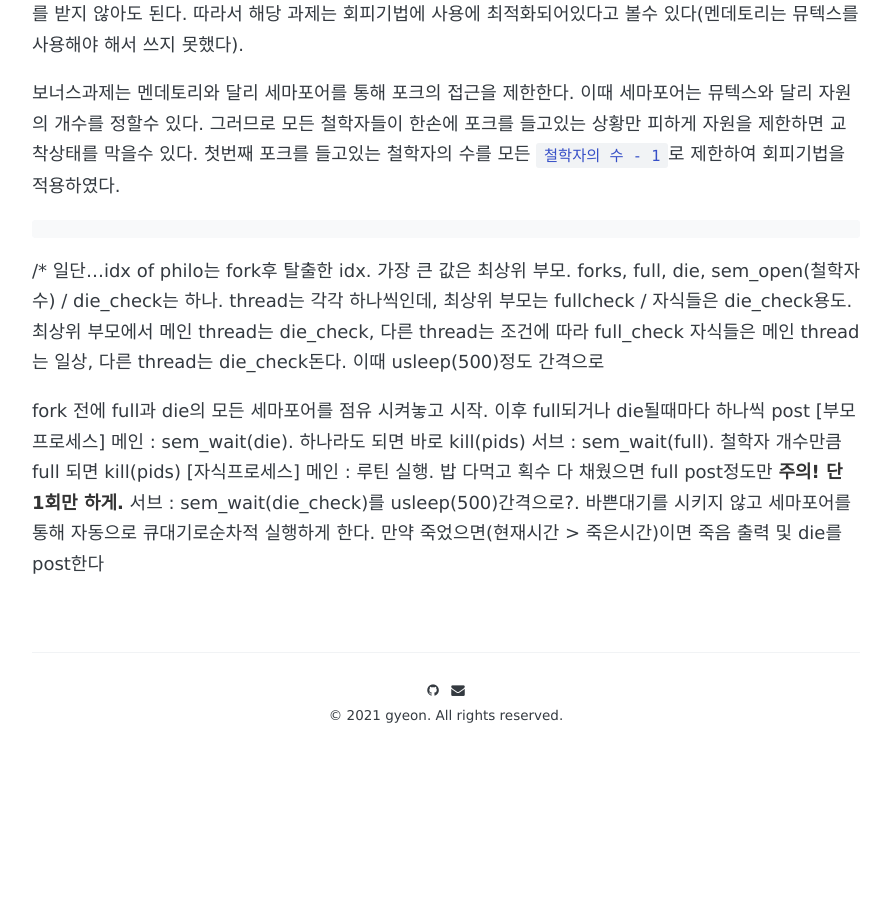
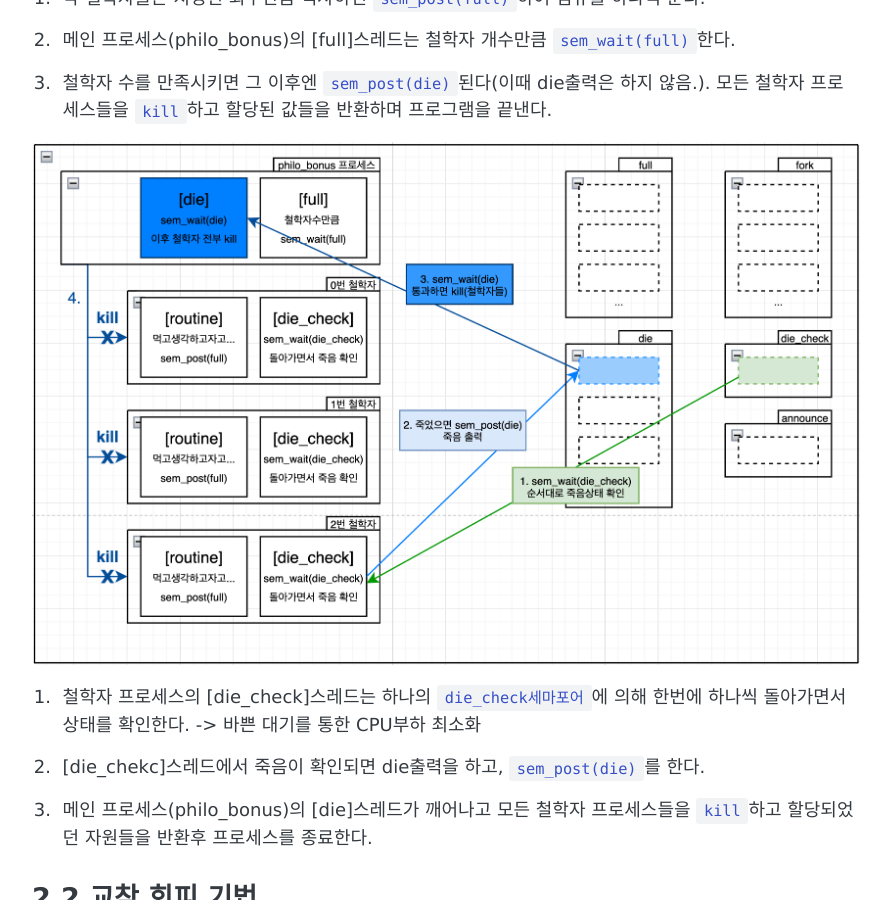
Before and after one commit to gyujun9403/gyujun9403.github.io, a Jekyll site: the page built from _posts/2022-02-22-philo-how to make.md, in a window 1280 px wide and 900 px high, scrolled down 6099 px. Shown: the whole window, without its empty margins (194-1085 px from the left). Built offline with Jekyll 4.4.1, drawn with Linux system fonts in a browser that asks for light colours; some web fonts are replaced; comment, search, counter and statistics services are not loaded; before the commit the page ends 6915 px from its top, so only the background shows below that; some of the changed text lies outside the part shown.

Commit message:
멘데토리 이미지 및 구현방식 수정

````diff
--- a/_posts/2022-02-22-philo-how to make.md
+++ b/_posts/2022-02-22-philo-how to make.md
@@ -85,23 +104,3 @@ share: true
  해당과제는 각 프로세스(철학자)가 요구하는 자원의 개수가 정해져있고 변하지 않으므로, 각 스레드들에게 정보를 받지 않아도 된다. 따라서 해당 과제는 회피기법에 사용에 최적화되어있다고 볼수 있다(멘데토리는 뮤텍스를 사용해야 해서 쓰지 못했다).
 
 보너스과제는 멘데토리와 달리 세마포어를 통해 포크의 접근을 제한한다. 이때 세마포어는 뮤텍스와 달리 자원의 개수를 정할수 있다. 그러므로 모든 철학자들이 한손에 포크를 들고있는 상황만 피하게 자원을 제한하면 교착상태를 막을수 있다. 첫번째 포크를 들고있는 철학자의 수를 모든 `철학자의 수 - 1`로 제한하여 회피기법을 적용하였다.
-```c
-```
-
-
-
-/*
-일단...idx of philo는 fork후 탈출한 idx. 가장 큰 값은 최상위 부모.
-forks, full, die, sem_open(철학자 수) / die_check는 하나.
-thread는 각각 하나씩인데, 최상위 부모는 fullcheck / 자식들은 die_check용도.
-	최상위 부모에서 메인 thread는 die_check, 다른 thread는 조건에 따라 full_check
-	자식들은 메인 thread는 일상, 다른 thread는 die_check돈다. 이때 usleep(500)정도 간격으로
-
-fork 전에 full과 die의 모든 세마포어를 점유 시켜놓고 시작. 이후 full되거나 die될때마다 하나씩 post
-[부모 프로세스]
-	메인 : sem_wait(die). 하나라도 되면 바로 kill(pids)
-	서브 : sem_wait(full). 철학자 개수만큼 full 되면 kill(pids)
-[자식프로세스]
-	메인 : 루틴 실행. 밥 다먹고 획수 다 채웠으면 full post정도만 **주의! 단 1회만 하게.**
-	서브 : sem_wait(die_check)를 usleep(500)간격으로?. 바쁜대기를 시키지 않고 세마포어를 통해 자동으로 큐대기로순차적 실행하게 한다.
-		만약 죽었으면(현재시간 > 죽은시간)이면 죽음 출력 및 die를 post한다
````
Also changed, not shown: other parts of _posts/2022-02-22-philo-how to make.md (+21 -2 lines), images/42seoul/philo/philo.png (added), 4 other files.
